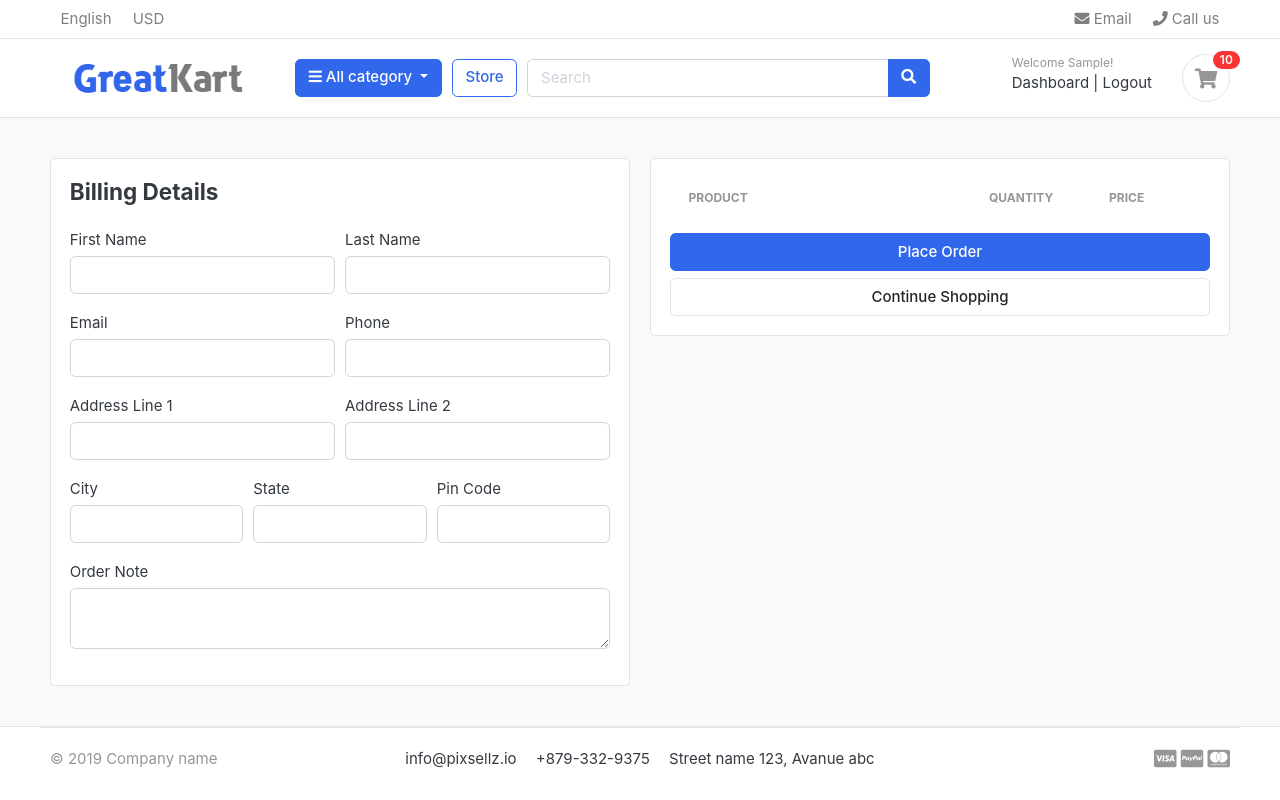
After one commit to Sourmundada/GreatKart-Django, a Django app: page /cart/checkout/ in a window 1280 px wide. The commit adds this page. Run offline with Django 3.2, Linux system fonts and the light colour scheme; a user stored in the database is signed in; tables that the repository leaves empty hold one stand-in row (values such as "Sample post"); lists and menus that the app fills with data are empty; some libraries are stand-ins or nearby versions; some web fonts are replaced.

Commit message:
Added Comments & Customize

```diff
--- a/accounts/urls.py
+++ b/accounts/urls.py
@@ -2,14 +2,19 @@ from django.urls import path
 from accounts import views
 
 urlpatterns = [
+    # Authentication
     path('register/', views.register, name='register'),
     path('login/', views.login, name='login'),
     path('logout/', views.logout, name='logout'),
 
+    # User Profile
     path('dashboard/', views.dashboard, name='dashboard'),
     path('', views.dashboard, name='dashboard'),
+
+    # Activation
     path('activate/<uidb64>/<token>/', views.activate, name='activate'),
 
+    # Forgot Password
     path('forgotPassword/', views.forgotPassword, name='forgotPassword'),
     path('resetpassword_validate/<uidb64>/<token>/', views.resetpassword_validate, name='resetpassword_validate'),
     path('resetPassword/', views.resetPassword, name='resetPassword'),
--- a/accounts/views.py
+++ b/accounts/views.py
@@ -4,6 +4,8 @@ from .models import Account
 from django.contrib import messages, auth
 from django.contrib.auth.decorators import login_required
 from django.http import HttpResponse
+from cart.models import Cart, CartItem
+from cart.views import _cart_id
 
 # Verification email
 from django.contrib.sites.shortcuts import get_current_site
--- a/cart/admin.py
+++ b/cart/admin.py
@@ -2,5 +2,8 @@ from django.contrib import admin
 
 from .models import Cart, CartItem
 
+class CartItemAdmin(admin.ModelAdmin):
+    list_display = ('product', 'cart', 'quantity', 'is_active')
+
 admin.site.register(Cart)
-admin.site.register(CartItem)
+admin.site.register(CartItem, CartItemAdmin)
--- a/cart/context_processors.py
+++ b/cart/context_processors.py
@@ -8,7 +8,11 @@ def counter(request):
     else:
         try:
             cart = Cart.objects.filter(cart_id=_cart_id(request))
-            cart_items = CartItem.objects.all().filter(cart=cart[:1])
+            if request.user.is_authenticated:
+                cart_items = CartItem.objects.all().filter(user=request.user)
+            else:
+                cart_items = CartItem.objects.all().filter(cart=cart[:1])
+
             for cart_item in cart_items:
                 cart_count += cart_item.quantity
 
--- a/cart/models.py
+++ b/cart/models.py
@@ -1,5 +1,6 @@
 from django.db import models
 from store.models import Product, Variation
+from accounts.models import Account
 
 class Cart(models.Model):
     cart_id = models.CharField(max_length=250, blank=True)
@@ -9,6 +10,7 @@ class Cart(models.Model):
         return self.cart_id
 
 class CartItem(models.Model):
+    user = models.ForeignKey(Account, on_delete=models.CASCADE, null=True)
     product = models.ForeignKey(Product, on_delete=models.CASCADE, null=True)
     variation = models.ManyToManyField(Variation, blank=True)
     cart = models.ForeignKey(Cart, on_delete=models.CASCADE, null=True)
--- a/cart/urls.py
+++ b/cart/urls.py
@@ -6,4 +6,5 @@ urlpatterns = [
     path('add_cart/<int:product_id>/', views.add_cart, name='add_cart'),
     path('remove_cart/<int:product_id>/', views.remove_cart, name='remove_cart'),
     path('remove_cart_item/<int:product_id>/', views.remove_cart_item, name='remove_cart_item'),
+    path('checkout/', views.checkout, name='checkout'),
 ]
--- a/cart/views.py
+++ b/cart/views.py
@@ -2,6 +2,7 @@ from django.shortcuts import render, redirect, get_object_or_404
 from store.models import Product
 from .models import Cart, CartItem
 from django.core.exceptions import ObjectDoesNotExist
+from django.contrib.auth.decorators import login_required
 
 def _cart_id(request):
     cart = request.session.session_key
@@ -12,17 +13,7 @@ def _cart_id(request):
 
 def add_cart(request, product_id):
     product = Product.objects.get(id=product_id)
-    product_variation = []
-    if request.method == 'POST':
-       for item in request.POST:
-            key = item
-            value = request.POST[key]
 
-            try:
-                variation = Variation.objects.get(product=product, variation_category__iexact=key, variation_value__iexact=value)
-                product_variation.append(variation)
-            except:
-                pass
     try:
         cart = Cart.objects.get(cart_id=_cart_id(request))
 
@@ -72,6 +63,36 @@ def cart(request, total=0, quantity=0, cart_items=None):
     try:
         tax = 0
         grand_total = 0
+        if request.user.is_authenticated:
+            cart_items = CartItem.objects.filter(user=request.user, is_active=True)
+        else:
+            cart = Cart.objects.get(cart_id=_cart_id(request))
+            cart_items = CartItem.objects.filter(cart=cart, is_active=True)
+        for cart_item in cart_items:
+            total += (cart_item.product.price * cart_item.quantity)
+            quantity = cart_item.quantity
+            tax = (2 * total)/100
+            grand_total = total + tax
+
+    except ObjectDoesNotExist:
+        pass
+
+    context = {
+        'cart_items': cart_items,
+        'total': total,
+        'quantity': quantity,
+        'tax': tax,
+        'grand_total': grand_total,
+    }
+
+    return render(request, 'app/cart.html', context=context)
+
+
+@login_required(login_url='login')
+def checkout(request, total=0, quantity=0, cart_items=None):
+    try:
+        tax = 0
+        grand_total = 0
         cart = Cart.objects.get(cart_id=_cart_id(request))
         cart_items = CartItem.objects.filter(cart=cart, is_active=True)
         for cart_item in cart_items:
@@ -91,4 +112,4 @@ def cart(request, total=0, quantity=0, cart_items=None):
         'grand_total': grand_total,
     }
 
-    return render(request, 'app/cart.html', context=context)
+    return render(request, 'app/checkout.html', context=context)
--- a/templates/app/cart.html
+++ b/templates/app/cart.html
@@ -94,7 +94,7 @@
                 <p class="text-center mb-3">
                     <img src="{% static './images/misc/payments.png' %}" height="26">
                 </p>
-                <a href="./place-order.html" class="btn btn-primary btn-block"> Checkout </a>
+                <a href="{% url 'checkout' %}" class="btn btn-primary btn-block"> Checkout </a>
                 <a href="{% url 'store' %}" class="btn btn-light btn-block">Continue Shopping</a>
             </div> <!-- card-body.// -->
             </div> <!-- card.// -->
--- /dev/null
+++ b/templates/app/checkout.html
@@ -0,0 +1,137 @@
+{% extends 'base.html' %}
+{% load static %}
+
+{% block title %}Checkout | GreatKart{% endblock title %}
+
+
+{% block content %}
+
+<section class="section-content padding-y bg">
+    <div class="container">
+
+
+    <div class="row">
+        <aside class="col-lg-6">
+    <div class="card">
+        <div class="card-body">
+            <h4 class="cart-title mb-4">Billing Details</h4>
+            <form method="POST">
+                {% csrf_token %}
+                <div class="form-row">
+                    <div class="col form-group">
+                        <label for="first_name">First Name</label>
+                        <input type="text" name="first_name" class="form-control" required>
+                    </div>
+                    <div class="col form-group">
+                        <label for="last_name">Last Name</label>
+                        <input type="text" name="last_name" class="form-control" required>
+                    </div>
+                </div>
+                <div class="form-row">
+                    <div class="col form-group">
+                        <label for="email">Email</label>
+                        <input type="email" name="email", class="form-control" required>
+                    </div>
+                    <div class="col form-group">
+                        <label for="phone">Phone</label>
+                        <input type="tel" name="phone" class="form-control" required>
+                    </div>
+                </div>
+                <div class="form-row">
+                    <div class="col form-group">
+                        <label for="address-1">Address Line 1</label>
+                        <input type="text" name="address-1" class="form-control" required>
+                    </div>
+                    <div class="col form-group">
+                        <label for="address-2">Address Line 2</label>
+                        <input type="tel" name="address-2" class="form-control">
+                    </div>
+                </div>
+                <div class="form-row">
+                    <div class="col form-group">
+                        <label for="city">City</label>
+                        <input type="text" name="city" class="form-control" required>
+                    </div>
+                    <div class="col form-group">
+                        <label for="state">State</label>
+                        <input type="text" name="state" class="form-control">
+                    </div>
+                    <div class="col form-group">
+                        <label for="pin-code">Pin Code</label>
+                        <input type="number" name="pin-code" class="form-control">
+                    </div>
+                </div>
+                <div class="form-row">
+                    <div class="col form-group">
+                        <label for="order-note">Order Note</label>
+                        <textarea type="text" rows="2" name="order-note" class="form-control" required>
+
+                        </textarea>
+                    </div>
+                </div>
+        </div>
+    </div> <!-- card.// -->
+
+        </aside> <!-- col.// -->
+        <aside class="col-lg-6">
+
+            <div class="card">
+            <div class="card-body">
+                <table class="table table-borderless table-shopping-cart">
+                    <thead class="text-muted">
+                    <tr class="small text-uppercase">
+                      <th scope="col">Product</th>
+                      <th scope="col" width="120">Quantity</th>
+                      <th scope="col" width="120">Price</th>
+                    </tr>
+                    </thead>
+                    <tbody>
+
+                    {% for item in cart_items %}
+                    <tr>
+                        <td>
+                            <figure class="itemside align-items-center">
+                                <div class="aside"><img src="{{ item.product.image.url }}" class="img-sm"></div>
+                                <figcaption class="info">
+                                    <a href="{{ item.product.get_url }}" class="title text-dark">{{ item.product.product_name }}</a>
+                                    {% if cart_item.variations.all %}
+                                        {% for item in cart_item.variations.all %}
+                                    <p class="small text-muted">{{ item.variation_category | capfirst }} : {{ item.variation_value | capfirst }}  <br> </p>
+                                    {% endfor %}
+                                    {% endif %}
+                                </figcaption>
+                            </figure>
+                        </td>
+                        <td>
+                            <!-- col.// -->
+                                        <div class="col">
+                                            <label for="quantity">{{ item.quantity }}</label>
+                                        </div> <!-- col.// -->
+                        </td>
+                        <td>
+                            <div class="price-wrap">
+                                <var class="price">${{ item.sub_total }}</var>
+                                <small class="text-muted"> ${{ item.product.price }} each</small>
+                            </div> <!-- price-wrap .// -->
+                        </td>
+                    </tr>
+                    {% endfor %}
+
+                    </tbody>
+                    </table>
+
+                <button type="submit" class="btn btn-primary btn-block">Place Order</button>
+                <a href="{% url 'store' %}" class="btn btn-light btn-block">Continue Shopping</a>
+            </form>
+            </div> <!-- card-body.// -->
+            </div> <!-- card.// -->
+
+    </aside> <!-- col.// -->
+
+
+    </div> <!-- row.// -->
+    <!-- ============================ COMPONENT 1 END .// ================================= -->
+    </div> <!-- container .//  -->
+    </section>
+
+{% endblock content %}
--- a/templates/app/product_detail.html
+++ b/templates/app/product_detail.html
@@ -50,7 +50,7 @@
 				{% endfor %}
                 </select>
             </div>
-        </div> <!-- row.// -->
+        </div>
         <div class="row">
             <div class="item-option-select">
                 <h6>Select Size</h6>
@@ -61,7 +61,7 @@
 				{% endfor %}
                 </select>
             </div>
-        </div> <!-- row.// -->
+        </div>
         <hr>
         {% if single_product.stock <= 0 %}
         <a class="btn btn-primary disabled">
```
Also changed, not shown: cart/migrations/0003_cartitem_user.py (added).
